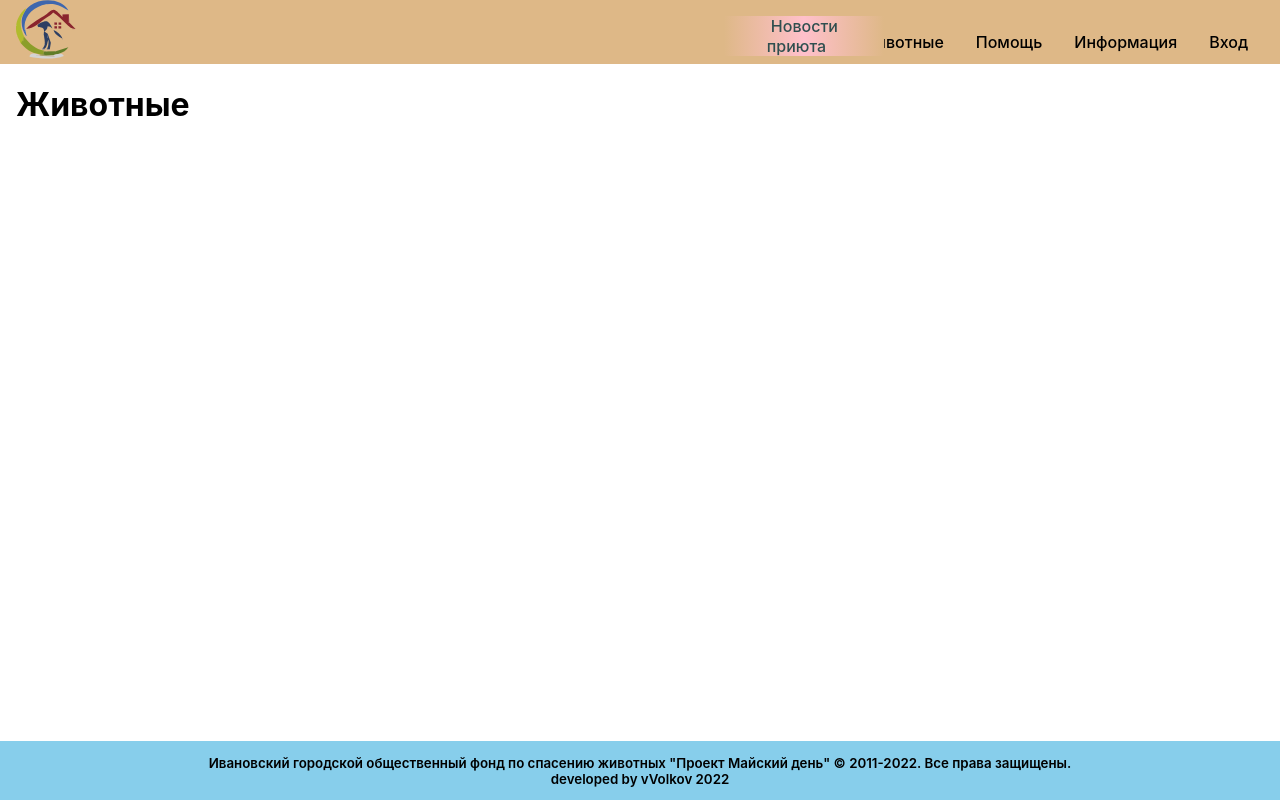
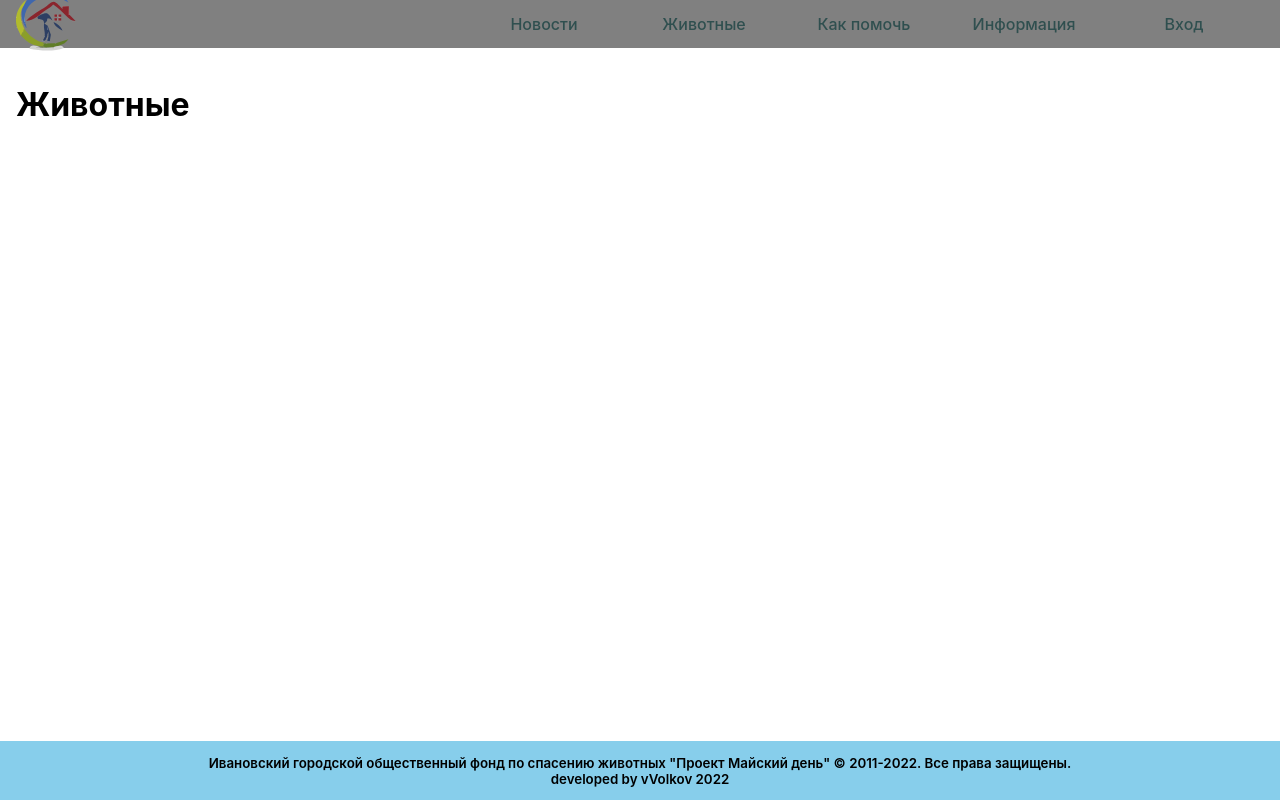
Before and after one commit to vVitalv/mayday, a Next.js app: page /lodgers in a window 1280 px wide. Built offline with nearby package versions, Linux system fonts and the light colour scheme.

Commit message:
menu animation

```diff
--- a/components/header.tsx
+++ b/components/header.tsx
@@ -12,30 +12,111 @@ function Header() {
         </a>
       </Link>
       <nav className='header_navigation'>
-        <div className='header_navigation_list'>
-          <ul className='header_navigation_list_section'>
-            <li className='menu_item_0'>
-              <Link href='/news'>Новости</Link>
-            </li>
-            <li className='menu_item_1'>
-              <Link href='/news/shelternews'>Новости приюта</Link>
-            </li>
-            <li className='menu_item_2'>
-              <Link href='/news/worldnews'>Новости мира</Link>
-            </li>
-            <li className='menu_item_3'>
-              <Link href='/news/actions'>Акции приюта</Link>
-            </li>
-            <li className='menu_item_4'>
-              <Link href='/news/newsaboutus'>СМИ о нас</Link>
-            </li>
-          </ul>
-
-          <Link href='/lodgers'>Животные</Link>
-          <Link href='/help'>Помощь</Link>
-          <Link href='/info'>Информация</Link>
+        <div className='header_navigation_section'>
+          <Link href='/news'>
+            <a>
+              <div className='menu_item menu_item_0'>Новости</div>
+            </a>
+          </Link>
+          <Link href='/news/shelternews'>
+            <a>
+              <div className='menu_item menu_item_1'>Новости приюта</div>
+            </a>
+          </Link>
+          <Link href='/news/worldnews'>
+            <a>
+              <div className='menu_item menu_item_2'>Новости мира</div>
+            </a>
+          </Link>
+          <Link href='/news/actions'>
+            <a>
+              <div className='menu_item menu_item_3'>Акции приюта</div>
+            </a>
+          </Link>
+          <Link href='/news/newsaboutus'>
+            <a>
+              <div className='menu_item menu_item_4'>СМИ о нас</div>
+            </a>
+          </Link>
         </div>
-        <Link href='/user/login'>Вход</Link>
+        <div className='header_navigation_section'>
+          <Link href='/lodgers'>
+            <a>
+              <div className='menu_item menu_item_0'>Животные</div>
+            </a>
+          </Link>
+          <Link href='/lodgers/newbies'>
+            <a>
+              <div className='menu_item menu_item_1'>Новички</div>
+            </a>
+          </Link>
+          <Link href='/lodgers/finders'>
+            <a>
+              <div className='menu_item menu_item_2'>Ищут дом</div>
+            </a>
+          </Link>
+          <Link href='/lodgers/finders/cats'>
+            <a>
+              <div className='menu_item menu_item_3'>Кошки</div>
+            </a>
+          </Link>
+          <Link href='/lodgers/finders/dogs'>
+            <a>
+              <div className='menu_item menu_item_4'>Собаки</div>
+            </a>
+          </Link>
+          <Link href='/lodgers/hards'>
+            <a>
+              <div className='menu_item menu_item_5'>Сложные</div>
+            </a>
+          </Link>
+          <Link href='/lodgers/founds'>
+            <a>
+              <div className='menu_item menu_item_6'>Нашли дом</div>
+            </a>
+          </Link>
+        </div>
+        <div className='header_navigation_section'>
+          <Link href='/help'>
+            <a>
+              <div className='menu_item menu_item_0'>Как помочь</div>
+            </a>
+          </Link>
+          <Link href='/help/donate'>
+            <a>
+              <div className='menu_item menu_item_1'>Помощь онлайн</div>
+            </a>
+          </Link>
+        </div>
+        <div className='header_navigation_section'>
+          <Link href='/info'>
+            <a>
+              <div className='menu_item menu_item_0'>Информация</div>
+            </a>
+          </Link>
+          <Link href='/info/communication'>
+            <a>
+              <div className='menu_item menu_item_1'>Контакты</div>
+            </a>
+          </Link>
+          <Link href='/info/docs'>
+            <a>
+              <div className='menu_item menu_item_2'>Документы</div>
+            </a>
+          </Link>
+          <Link href='/info/toowners'>
+            <a>
+              <div className='menu_item menu_item_3'>Владельцам</div>
+            </a>
+          </Link>
+        </div>
+        <div className='header_navigation_section'>
+          <Link href='/user/login'>
+            <a>
+              <div className='menu_item menu_item_0'>Вход</div>
+            </a>
+          </Link>
+        </div>
       </nav>
     </header>
   )
--- a/styles/globals.scss
+++ b/styles/globals.scss
@@ -1,3 +1,6 @@
+$header-height: 3em;
+$header-bg: grey;
+
 html,
 body {
   padding: 0;
@@ -8,44 +11,59 @@ body {
 
 header {
   width: 100%;
-  height: 4em;
+  height: $header-height;
   position: fixed;
   top: 0;
   padding: 0 1em;
   display: flex;
   justify-content: space-between;
   align-items: center;
-  background-color: burlywood;
+  background-color: $header-bg;
   .header_navigation {
     height: 100%;
     display: flex;
     a {
+      line-height: $header-height;
+      font-weight: 500;
+    }
+    .header_navigation_section {
       height: 100%;
-      font-weight: 500;
-      padding: 2em 1em 0 1em;
-    }
-    .header_navigation_list {
-      height: 100%;
-      display: flex;
-      .header_navigation_list_section {
       position: relative;
       width: 10em;
-        &:hover .menu_item_1 {
-            transform: translateY(100px) ;
-          }
-        li {
+      margin: 0;
+      .menu_item {
         position: absolute;
+        height: 100%;
         width: 100%;
         text-align: center;
-          list-style-type: none;
         color: darkslategray;
-          background-image: linear-gradient(90deg, burlywood, pink, burlywood);
+        background-color: $header-bg;
+        transition: all 0.3s;
+        &:hover {
+          color: white;
         }
-        li:first-child {
+      }
+      .menu_item_0 {
         z-index: 10;
       }
+      &:hover  {
         .menu_item_1 {
-          transition: all 1s;
+          transform: translateY($header-height);
+        }
+        .menu_item_2 {
+          transform: translateY(calc($header-height * 2));
+        }
+        .menu_item_3 {
+          transform: translateY(calc($header-height * 3));
+        }
+        .menu_item_4 {
+          transform: translateY(calc($header-height * 4));
+        }
+        .menu_item_5 {
+          transform: translateY(calc($header-height * 5));
+        }
+        .menu_item_6 {
+          transform: translateY(calc($header-height * 6));
         }
       }
     }
```
Lines whose indentation alone changed are shown as unchanged.
